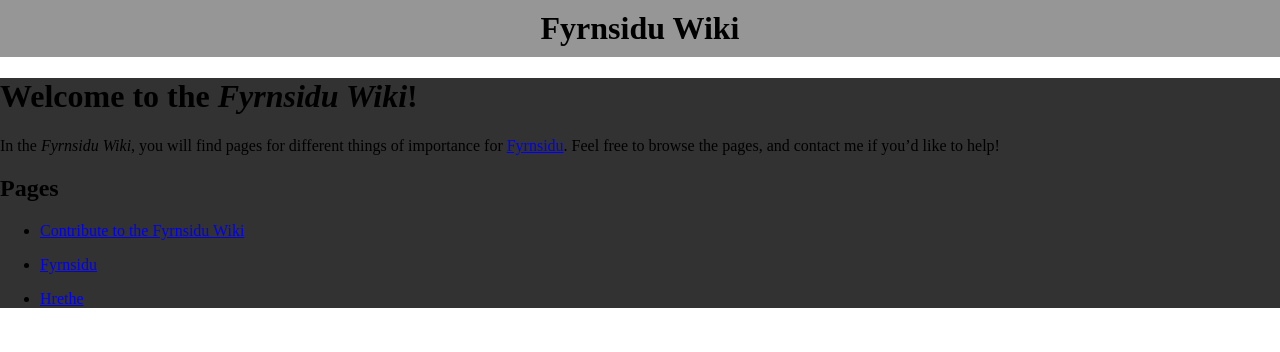
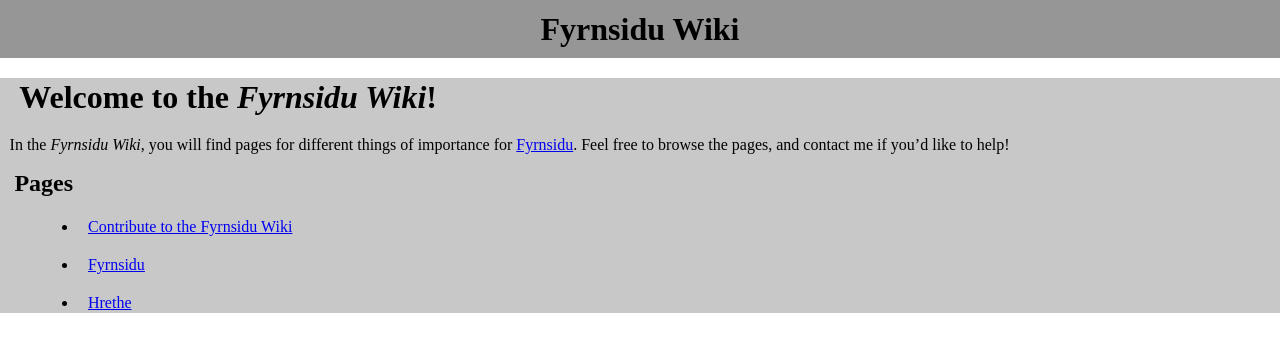
Before and after one commit to byronpendason/byronpendason.github.io, a Jekyll site: the page built from _wiki/index.md, in a window 1280 px wide. Shown: the top 352 px of the page. Built offline with Jekyll 4.4.1, drawn with Linux system fonts in a browser that asks for light colours.

Commit message:
Update wiki.css

```diff
--- a/css/wiki.css
+++ b/css/wiki.css
@@ -4,7 +4,7 @@ sitemap:
   exclude: 'yes'
 ---
 
-html, body {
+html,body {
   color: black;
   margin: 0px;
   padding: 0px;
@@ -21,7 +21,15 @@ html, body {
   padding: 0px;
 }
 #content {
-  background: rgb(50, 50, 50);
+  background: rgb(200, 200, 200);
   color: black;
-  min-height: 85%;
 }
+#content p,h1,h2,h3,h4,h5,h6 {
+  margin: 0.6em;
+  line-height: 1.2;
+}
+
+#content code,ul,li,ol {
+  margin: 1.2em;
+  line-height: 1.2;
+}
```
